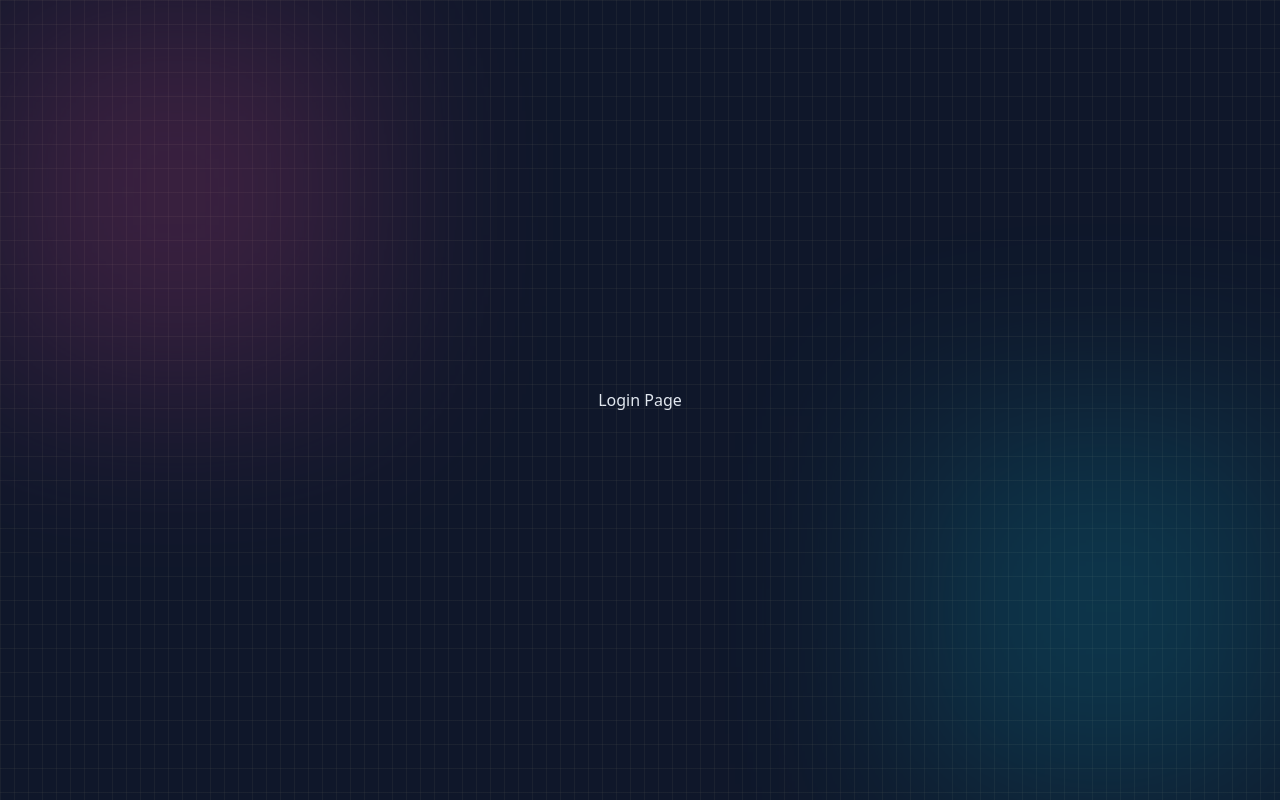
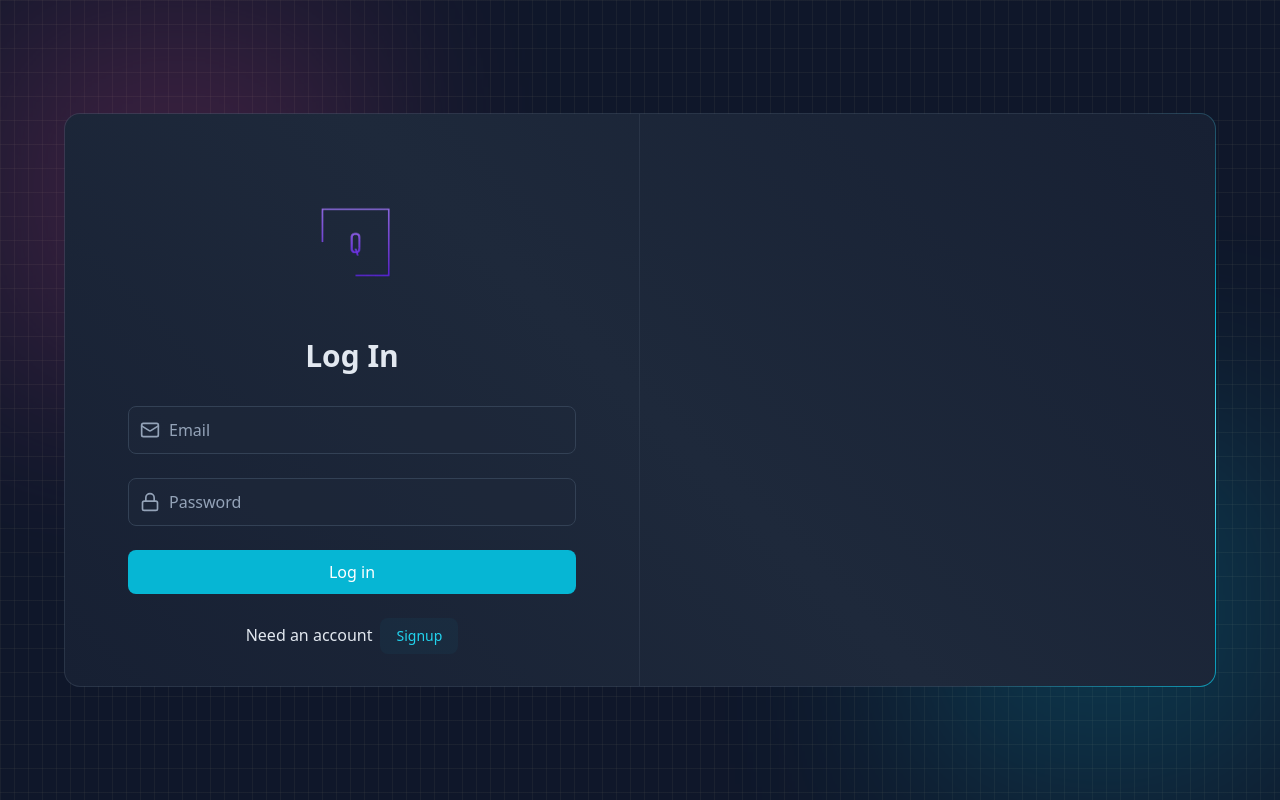
Before and after one commit to eringz/quick-chat, a React (Vite) app in the folder frontend/: page /login in a window 1280 px wide. Built offline with nearby package versions, Linux system fonts and the light colour scheme; no server answers.

Commit message:
Sign up refactor and Login Page added

```diff
--- a/frontend/src/pages/LoginPage.tsx
+++ b/frontend/src/pages/LoginPage.tsx
@@ -1,12 +1,79 @@
-import React from "react";
+import React, {useState } from "react";
+import { Link } from "react-router";
+import BorderAnimatedContainer from "../components/BorderAnimatedContainer";
+import { LockIcon, MailIcon } from "lucide-react";
 
 const LoginPage: React.FC = () => {
+  const [formData, setFormData] = useState({email: "", password:""});
+
+  const inputs = [
+    {
+      label: "Email",
+      variable: "email",
+      onChange: (e: React.ChangeEvent<HTMLInputElement>) => setFormData({...formData, email: e.target.value}),
+      type: "email",
+      icon: <MailIcon className="auth-input-icon" />
+    },
+    {
+      label: "Password",
+      variable: "password",
+      onChange: (e: React.ChangeEvent<HTMLInputElement>) => setFormData({...formData, password: e.target.value}),
+      type: "password",
+      icon: <LockIcon className="auth-input-icon"/>
+    }
+  ];
+
   return (
-	<div >
-	  {/* Login page content goes here */}
-      Login Page
+	<div className="w-full p-4 flex items-center justify-center bg-slate-900" >
+	  <div className="w-full max-w-6xl md:h-fit h-fit relative">
+      <BorderAnimatedContainer>
+        <div className="w-full flex flex-col md:flex-row">
+          {/** Left Side Form */}
+          <div className="md:w-1/2 p-8 flex items-center justify-center md:border-r border-slate-600/30">
+            <div className="w-full max-w-md">
+              {/** Heading Text */}
+              <div className="text-center mb-8">
+                <img src="./quick-chat-logo.png" alt="logo for quick chat" className="w-[240px] mx-auto"/>
+                <h2 className="mb-6 text-3xl text-slate-200 font-bold">Log In</h2>
+                <p></p>
+              </div>
+              {/** Form */}
+              <form className="space-y-6">
+                {inputs.map(input => {
+                  return <div>
+                    <div className="relative">
+                      {input.icon}
+                      <input
+                        type={input.type}
+                        value={formData[input.variable as keyof typeof formData]}
+                        onChange={input.onChange}
+                        className="input"
+                        placeholder={input.label}
+                      />
+                    </div>
+                  </div>
+                })}
+                  <button type="submit" className="auth-btn">Log in</button>
+              </form>
+              {/** If don't have account */}
+              <div className="mt-6 text-center">
+                <span className="mr-2">Need an account</span>
+                <Link to="/signup" className="auth-link">Signup</Link>
+              </div>
+            </div>
+          </div>
+          {/** Right Side */}
+          <div className="hidden md:w-1/2 md:flex item-center justify-center p-6 bg-gradien-to-bl from-slate-800/20 via-transparent to-slate-800/20">
+
+          </div>
+        </div>
+      </BorderAnimatedContainer>
+    </div>
+
 	</div>
   );
 };
 
 export default LoginPage;
+
+//4:21
--- a/frontend/src/pages/SignupPage.tsx
+++ b/frontend/src/pages/SignupPage.tsx
@@ -50,11 +50,11 @@ const SignupPage: React.FC = () => {
 	];
 
 	return (
-		<div className="w-full p-4  flex items-center justify-center  bg-slate-900">
+		<div className="w-full p-4 flex items-center justify-center  bg-slate-900">
 			<div className="w-full max-w-6xl md:h-fit h-fit relative">
 				<BorderAnimatedContainer>
 					<div className="w-full flex flex-col md:flex-row">
-						{/** Form in left side */}
+						{/** Left side panel */}
 						<div className="md:w-1/2 p-8 flex items-center justify-center md:border-r border-slate-600/30">
 							<div className="w-full max-w-md">
 								{/** Heading Text */}
@@ -94,6 +94,7 @@ const SignupPage: React.FC = () => {
 										{isSigningUp ? (<LoaderIcon className="w-full h-5 text-center animate-spin"/>) : ("Create Account")}
 									</button>
 								</form>
+								{/** if do have account */}
 								<div className="mt-6 text-center">
 									<span className="mr-2">Already have an account?</span>
 									<Link to="/login" className="auth-link">Login</Link>
```
